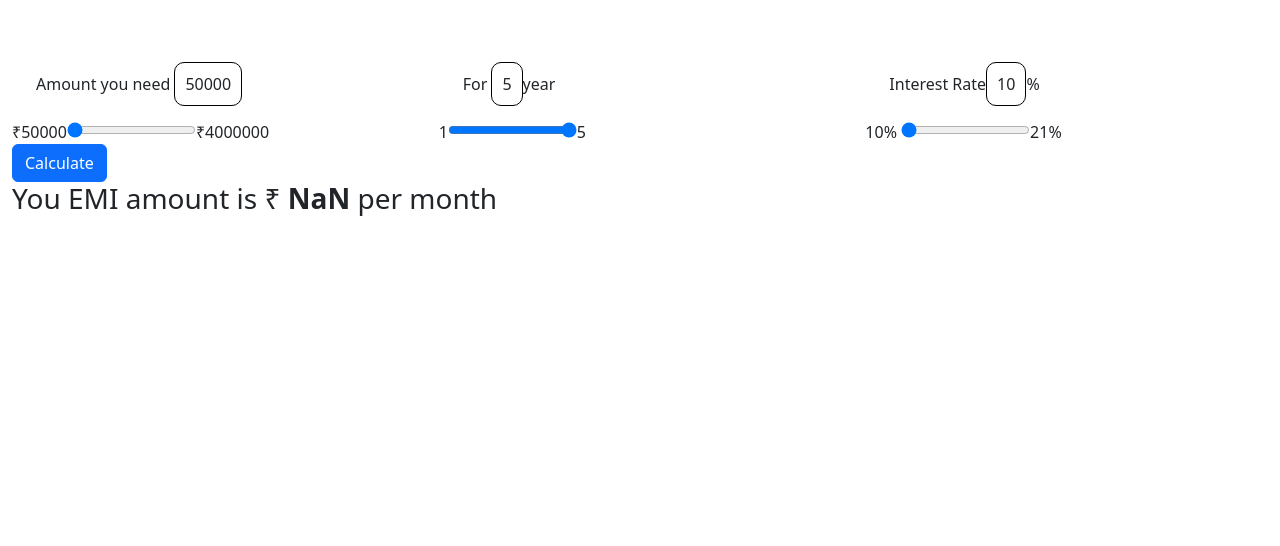
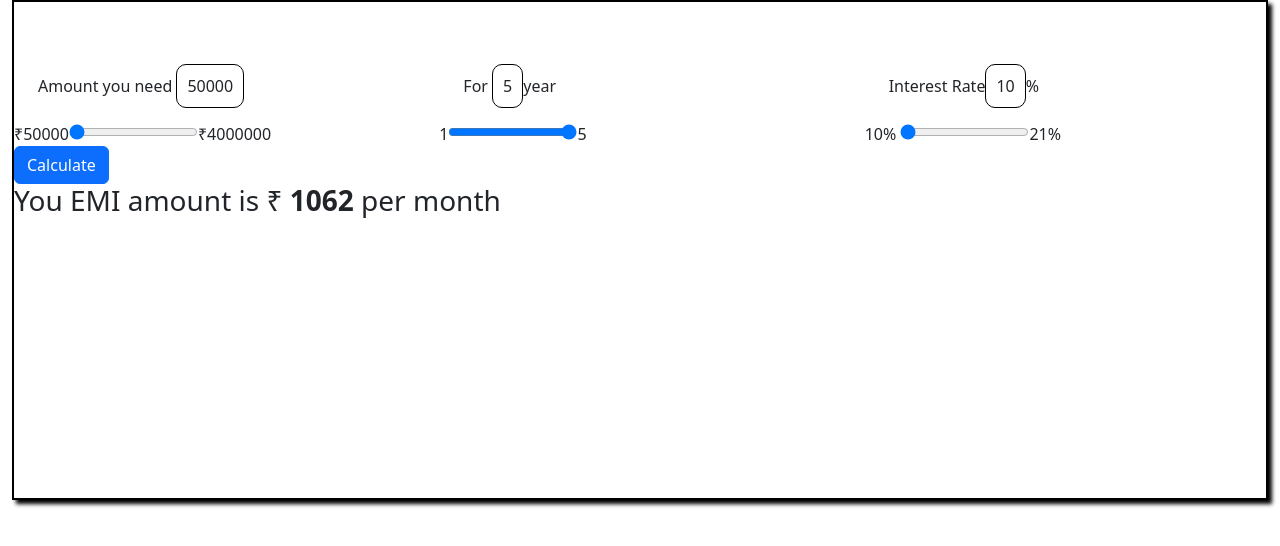
Before and after one commit to Rajesh-021/EMI, a plain HTML site: page index.html in a window 1280 px wide. Both pictures are taken after a click on the button "Calculate". Drawn offline with nearby package versions, Linux system fonts and the light colour scheme.

Commit message:
Update index.html

```diff
--- a/index.html
+++ b/index.html
@@ -17,9 +17,19 @@
             padding: 10px;
 
         }
+        main{
+            border: 2px solid black;
+            box-shadow:4px 4px 4px black ;
+            height: 500px;
+        }
     </style>
     <script>
         var Amount,year,rate;
+        function load(){
+          addAmount();
+          addYear();
+          addRate();
+        }
        function addAmount(){
         Amount= document.getElementById("rangeAmount").value;
         document.getElementById("inAmount").innerHTML=Amount;
@@ -33,17 +43,19 @@
         document.getElementById("inRate").innerHTML=rate;
        }
         function calculate(){
-            var p = parseFloat(Amount);
+            var p = parseInt(Amount);
             var n = parseInt(year)*12;
             var r = parseFloat(rate)/12/100;
             var EMI =  p * r / (1- (Math.pow(1/(1 + r), n)));
+
             document.getElementById("show").innerHTML = `
                You EMI amount is &#8377; <b>${Math.round(EMI)}</b> per month
             `;
         }
     </script>
 </head>
-<body class="container-fluid">
+<body class="container-fluid" onload="load()">
+<main>
     <div class="row mt-5">
         <div class="col">
             <div class="p-4">
@@ -71,5 +83,6 @@
         <div><h3 id="show"></h3></div>
     </div>
 
+</main>
 </body>
 </html>
```
Lines whose indentation alone changed are shown as unchanged.
